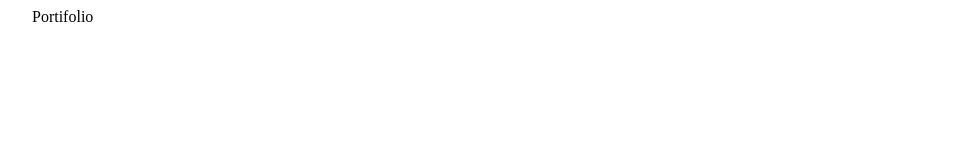
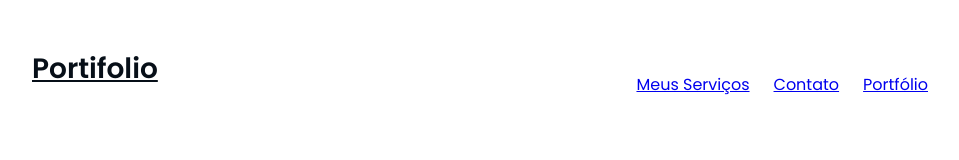
Before and after one commit to pedrojoao-silva/ideia-portifolio, a plain HTML site: page index.html in a window 1280 px wide. Shown: the whole page, without its empty margins (160-1119 px from the left). Drawn offline with Linux system fonts and the light colour scheme.

Commit message:
cabecalho-inicial

```diff
--- a/index.html
+++ b/index.html
@@ -5,6 +5,10 @@
     <meta name="viewport" content="width=device-width, initial-scale=1.0">
 
     <link rel="stylesheet" href="style.css">
+
+    <link rel="preconnect" href="https://fonts.googleapis.com">
+<link rel="preconnect" href="https://fonts.gstatic.com" crossorigin>
+<link href="https://fonts.googleapis.com/css2?family=Poppins:ital,wght@0,100;0,200;0,300;0,400;0,500;0,600;0,700;0,800;0,900;1,100;1,200;1,300;1,400;1,500;1,600;1,700;1,800;1,900&display=swap" rel="stylesheet">
     <title>Portifolio Maria</title>
 </head>
 <body>
@@ -12,7 +16,14 @@
         <div id="header">
             Portifolio
         </div>
-        <div id="menu"></div>
+        <div id="menu">
+
+            <ul>
+                <li><a href="#">Meus Serviços</a></li>
+                <li><a href="#">Contato</a></li>
+                <li><a href="#">Portfólio</a></li>
+            </ul>
+        </div>
     </div>
 </body>
 </html>
--- a/style.css
+++ b/style.css
@@ -8,3 +8,30 @@ body{
     grid-auto-flow: column;
     grid-auto-columns: 1fr;
 }
+
+#header {
+    font-family: Poppins;
+    font-style: normal;
+    font-weight: 600;
+    font-size: 28px;
+    line-height: 42px;
+    text-decoration: underline;
+
+    color: #070f18;
+    margin-top: 40px;
+}
+
+#menu {
+    text-align: right;
+    margin: 0;
+    padding: 0;
+    list-style-type: none;
+    margin-top: 49px;
+}
+#menu li {
+    display: inline-block;
+    margin-left: 20px;
+    font-family: Poppins;
+    font-size: 16px;
+    line-height: 24px;
+}
```
